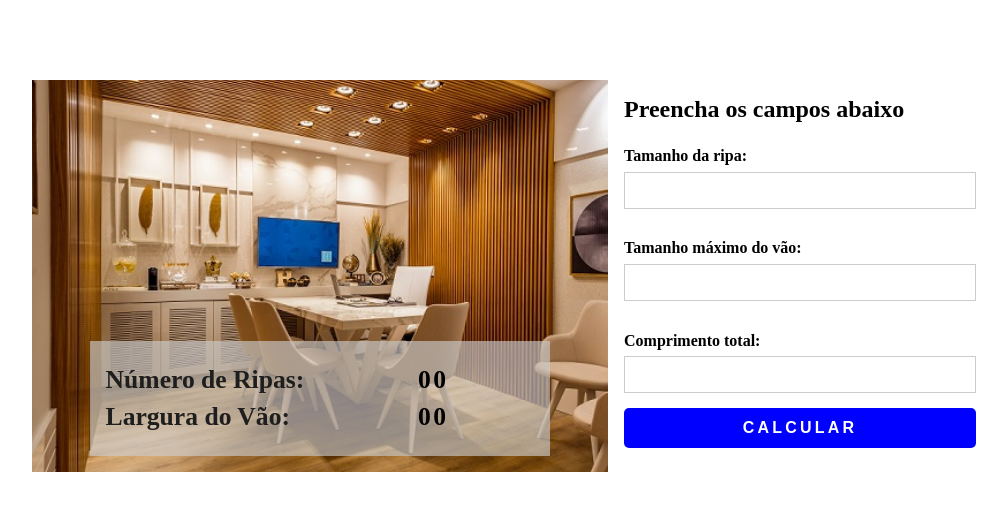
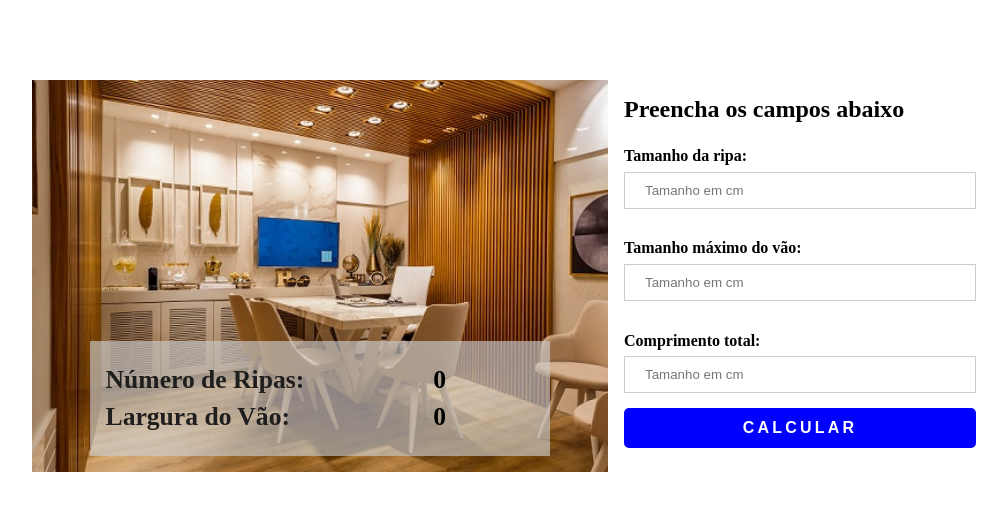
Before and after one commit to Orozimbo1/MSM, a Next.js app: page / in a window 1280 px wide. Shown: the top 510 px of the page, without its empty margins (128-1135 px from the left). Built offline with nearby package versions, Linux system fonts and the light colour scheme.

Commit message:
Criando as váriaveis e posicionando elas no jsx

```diff
--- a/pages/index.js
+++ b/pages/index.js
@@ -1,11 +1,27 @@
 import Head from 'next/head'
 import { Inter } from 'next/font/google'
 import styles from '@/styles/Home.module.css'
-import Link from 'next/link'
-
 const inter = Inter({ subsets: ['latin'] })
 
+
+// Hooks
+import { useEffect, useState } from 'react'
+
 export default function Home() {
+  const [largRipa, setLargRipa] = useState('')
+  const [largMaxVao, setLargMaxVao] = useState('')
+  const [comprimento, setComprimento] = useState('')
+  const [numeroRipas, setNumeroRipas] = useState(0)
+  const [largVao, setLargVao] = useState(0)
+
+  const handleSubmit = (e) => {
+    e.preventDefault()
+
+    console.log(largRipa)
+    console.log(largMaxVao)
+    console.log(comprimento)
+  }
+
   return (
     <>
       <Head>
@@ -17,20 +33,32 @@ export default function Home() {
       <main className={styles.main}>
         <section className={styles.response}>
           <div>
-            <h2>Número de Ripas: <span>00</span></h2>
-            <h2>Largura do Vão: <span>00</span></h2>
+            <h2>Número de Ripas: <span>{numeroRipas}</span></h2>
+            <h2>Largura do Vão: <span>{largVao}</span></h2>
           </div>
         </section>
         <div className={styles.cad}>
           <h2>Preencha os campos abaixo</h2>
-          <form className={styles.form}>
+          <form className={styles.form} onSubmit={handleSubmit}>
             <label>Tamanho da ripa:</label>
-            <input type="text" />
+            <input type="text"
+              placeholder='Tamanho em cm'
+              onChange={(e) => setLargRipa(e.target.value)}
+              value={largRipa}
+            />
             <label>Tamanho máximo do vão:</label>
-            <input type="text" />
+            <input type="text"
+              placeholder='Tamanho em cm'
+              onChange={(e) => setLargMaxVao(e.target.value)}
+              value={largMaxVao}
+            />
             <label>Comprimento total:</label>
-            <input type="text" />
-            <input type="submit" value="Calcular" />
+            <input type="text"
+              placeholder='Tamanho em cm'
+              onChange={(e) => setComprimento(e.target.value)}
+              value={comprimento}
+            />
+            <input type="submit" value="Calcular"/>
           </form>
         </div>
       </main>
```
